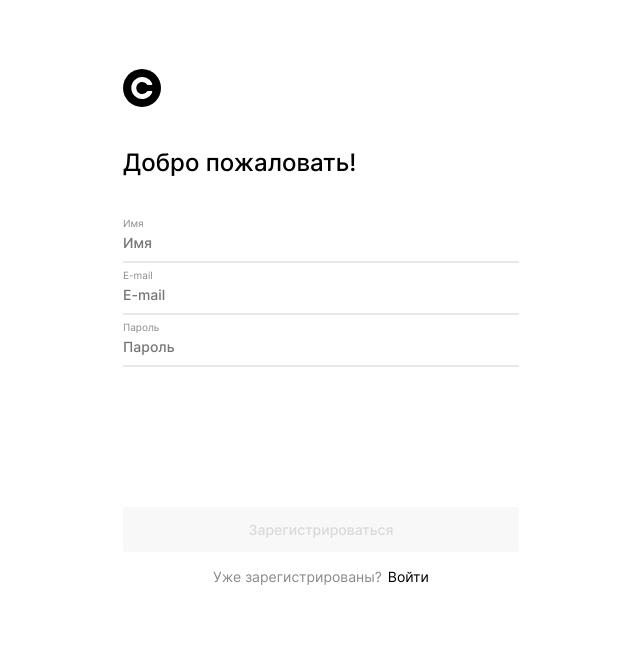
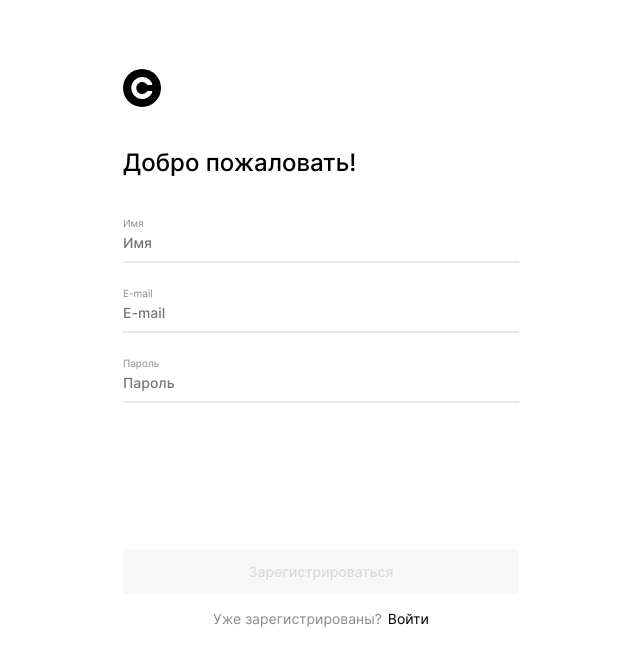
Before and after one commit to BikteevaMadina/movies-explorer-frontend, a React (Create React App) app: page /signup in a window 1280 px wide. Shown: the top 666 px of the page, without its empty margins (319-959 px from the left). Built offline with nearby package versions, Linux system fonts and the light colour scheme.

Commit message:
add style to Forms

```diff
--- a/src/components/AuthForm/AuthForm.css
+++ b/src/components/AuthForm/AuthForm.css
@@ -68,7 +68,7 @@
 }
 
 .auth__valid-text {
-  margin: 6px 0 6px 0;
+  margin: 6px 0 24px 0;
   line-height: 12px;
   font-weight: 400;
   font-size: 10px;
@@ -92,7 +92,7 @@
 .auth__item-button {
   min-width: 396px;
   min-height: 45px;
-  margin: 134px 0 0;
+  margin: 140px 0 0;
   background-color: black;
   padding-right: 125px;
   padding-left: 125px;
--- a/src/components/SearchForm/SearchForm.css
+++ b/src/components/SearchForm/SearchForm.css
@@ -142,7 +142,7 @@
 
   .search {
     flex-direction: column;
-    padding: 80px 0 108px;
+    padding: 0 0 108px;
   }
 
   .search__box {
```
Also changed, not shown: src/images/RESULT_PROFILE.png (added), src/images/RESULT_REGISTER.jpg (added).
